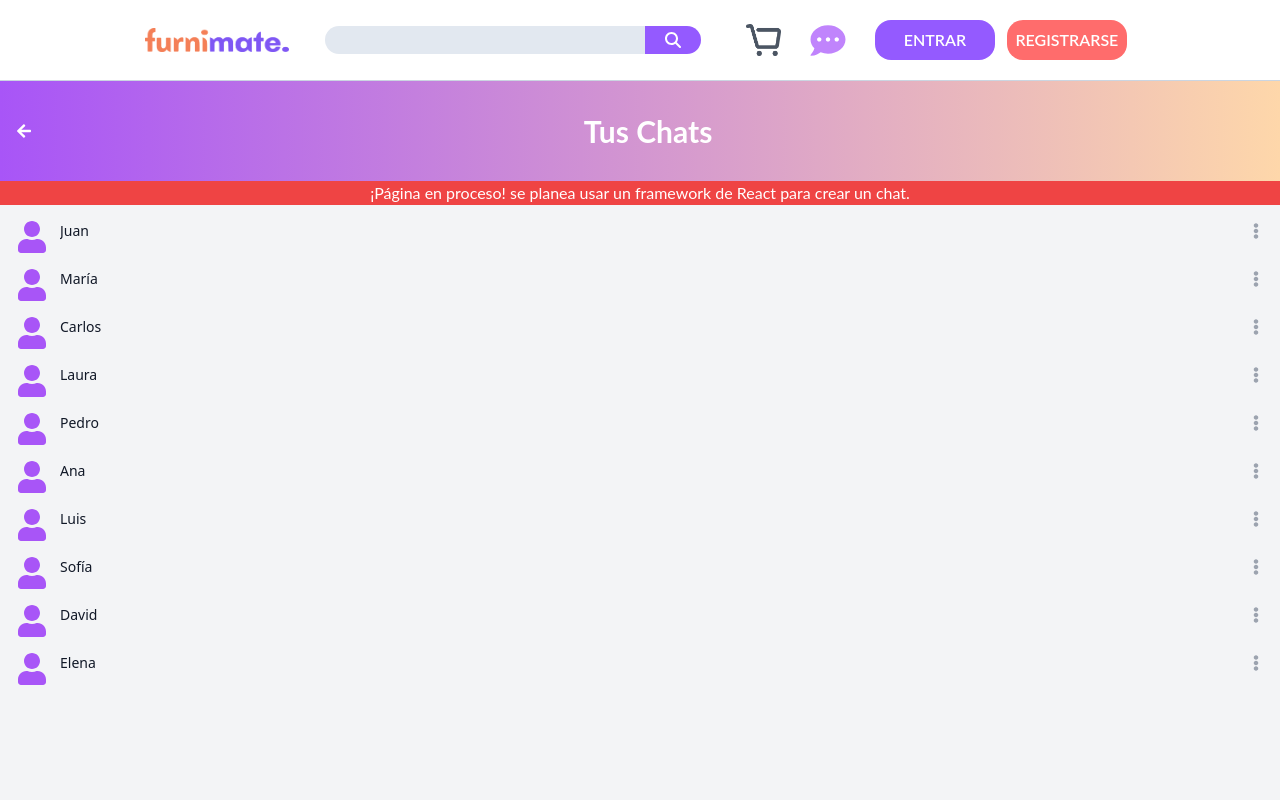
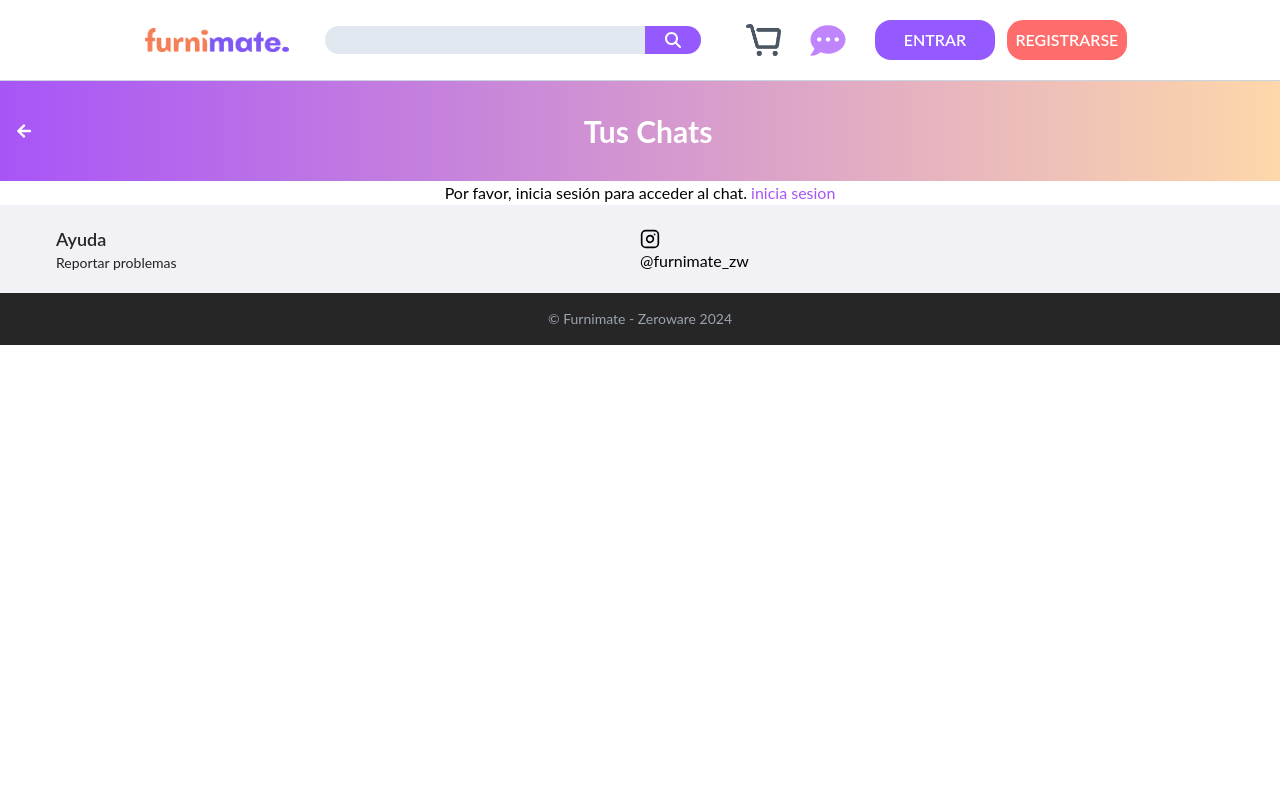
Before and after one commit to plantnt/reactmate, a React (Vite) app: page /chatingPage in a window 1280 px wide. Shown: the top 800 px of the page. Built offline with nearby package versions, Linux system fonts and the light colour scheme; no server answers.

Commit message:
modified:   src/pages/Chats.tsx

```diff
--- a/src/pages/Chats.tsx
+++ b/src/pages/Chats.tsx
@@ -5,9 +5,13 @@
 
 import { useState, useEffect } from "react";
 import { FaArrowLeft, FaEllipsisV, FaUser } from "react-icons/fa";
-import { NavLink } from "react-router-dom";
+import { NavLink} from "react-router-dom";
+import { useParams } from 'react-router';
+
 
 const ChatPage = () => {
+    const { userId } = useParams();
+
     const [optionsVisible, setOptionsVisible] = useState<boolean[]>(Array.from({ length: 10 }, () => false));
     const userNames: string[] = ["Juan", "María", "Carlos", "Laura", "Pedro", "Ana", "Luis", "Sofía", "David", "Elena"];
     const messages: string[] = JSON.parse(localStorage.getItem('chatMessages') || '[]') || [
@@ -31,7 +35,7 @@ const ChatPage = () => {
 
     useEffect(() => {
         localStorage.setItem('chatMessages', JSON.stringify(messages));
-    }, [messages]);
+     });
 
     return (
         <>
@@ -41,8 +45,9 @@ const ChatPage = () => {
                 <div className="ml-4"></div>
             </div>
 
-            <h1 className="text-center bg-red-500 text-white">¡Página en proceso! se planea usar un framework de React para crear un chat.</h1>
-
+            {userId ? (
+                // Si userId existe, muestra el contenido de la página de chat
+                <>
                     <div className="bg-gray-100 min-h-screen max-w-full flex flex-col">
                         <div className="flex-1 overflow-y-auto p-4">
                             {Array.from({ length: 10 }, (_, index) => (
@@ -73,6 +78,11 @@ const ChatPage = () => {
                         </div>
                     </div>
                 </>
+            ) : (
+                // Si userId no existe, muestra un mensaje
+                <h1 className="text-center bg-white-500 text-black">Por favor, inicia sesión para acceder al chat. <NavLink to="/logIn"><span className="text-purple-500">inicia sesion</span></NavLink></h1>
+            )}
+        </>
     );
 };
 
```
Lines whose indentation alone changed are shown as unchanged.
